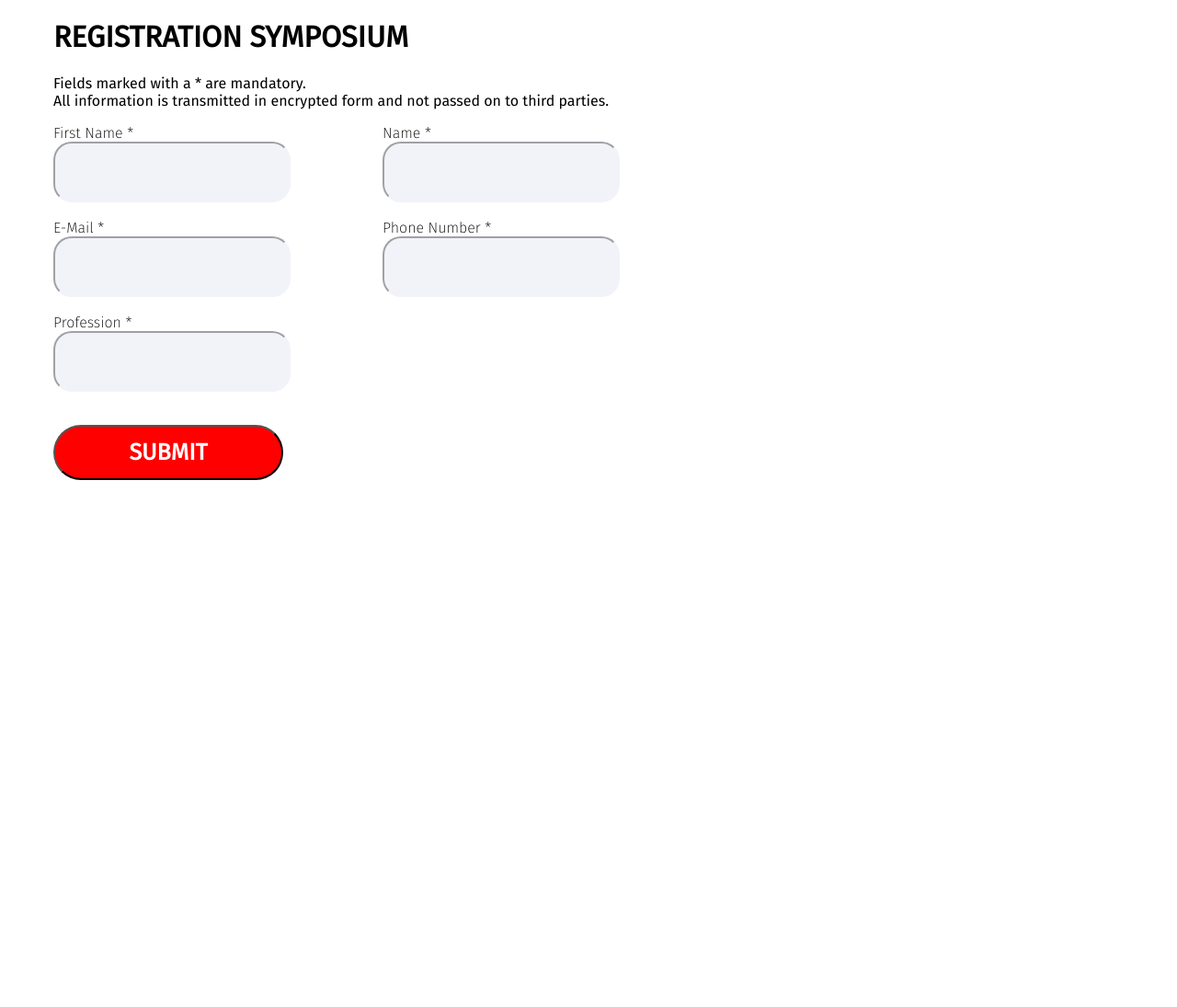
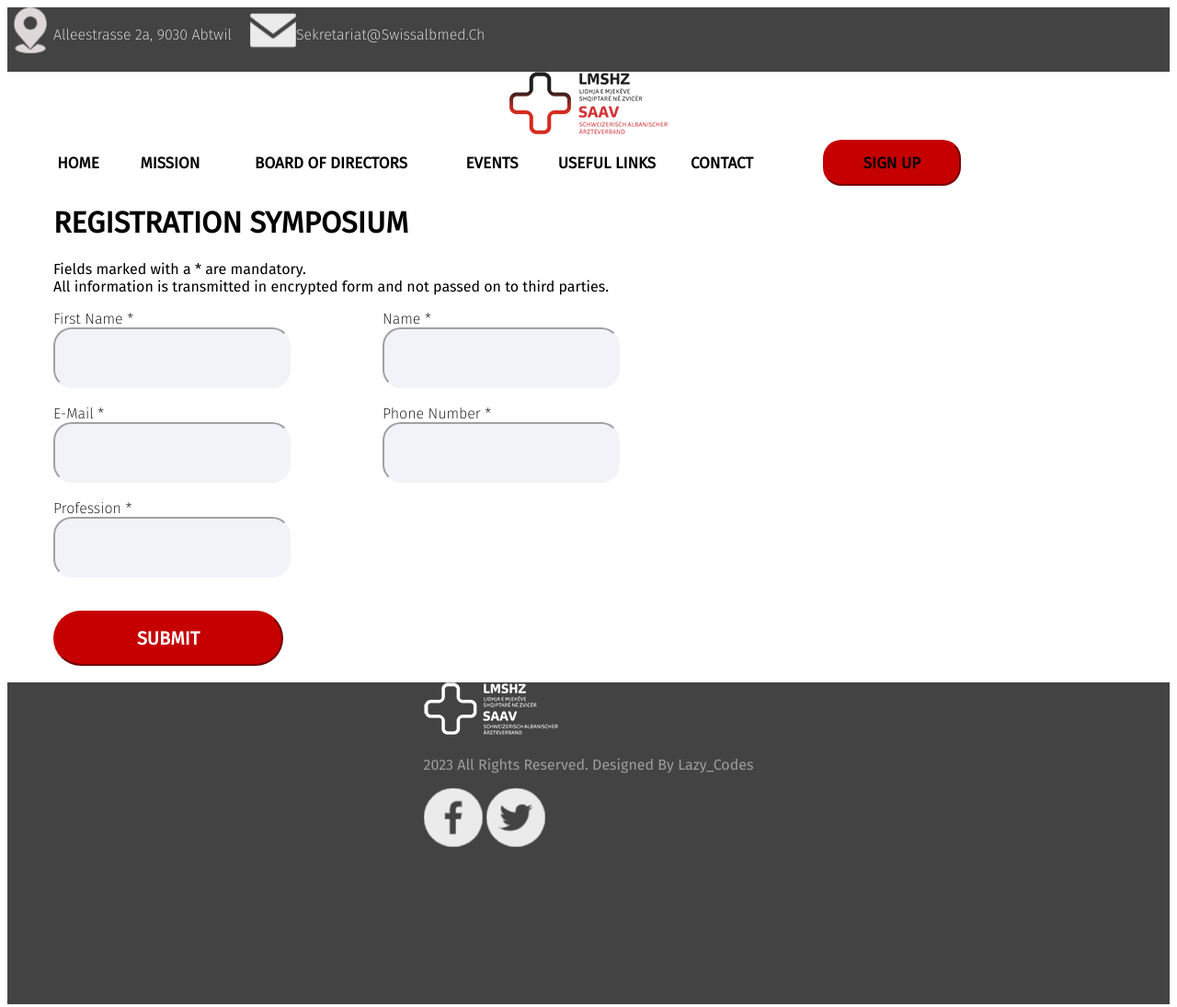
Before and after one commit to Temi-Michael/external, a plain HTML site: page anmelden_s.html in a window 1280 px wide. Shown: the whole page at 92% size. Before the commit the page ends 800 px from the top, so only its background shows below. Drawn offline with Linux system fonts and the light colour scheme.

Commit message:
Second Commit

```diff
--- a/anmelden_m.css
+++ b/anmelden_m.css
@@ -19,6 +19,7 @@
   .mail {
     width: 50px;
     height: 50px;
+    margin-left: 20px;
   }
 
   .l-text {
@@ -26,6 +27,7 @@
     text-transform: capitalize;
     font-weight: lighter;
     color: #ebebeb;
+    margin-top: 20px;
   }
 
   .m-text {
@@ -33,6 +35,7 @@
     text-transform: capitalize;
     font-weight: lighter;
     color: #ebebeb;
+    margin-top: 20px;
   }
 
   .nav-logo {
@@ -574,7 +577,7 @@
     font-family: 'Fira Sans', sans-serif;
     text-transform: uppercase;
     font-weight: 1000;
-    font-size: 25px;
+    font-size: 20px;
     margin-left: 50px;
     box-shadow: inset 0 0 0 0 red;
     transition: ease-out 0.3s;
--- a/anmelden_s.css
+++ b/anmelden_s.css
@@ -3,8 +3,175 @@
 /* font-family: 'Fira Sans', sans-serif; */
 @import url('https://fonts.googleapis.com/css2?family=Fira+Sans:wght@200&display=swap');
 
+.nav-1 {
+    width: 100%;
+    height: 70px;
+    background-color: #434343;
+    display: flex;
 
-  .first {
+  }
+
+  .location {
+    width: 50px;
+    height: 50px;
+  }
+
+  .mail {
+    width: 50px;
+    height: 50px;
+    margin-left: 20px;
+  }
+
+  .l-text {
+    font-family: 'Fira Sans', sans-serif;
+    text-transform: capitalize;
+    font-weight: lighter;
+    color: #ebebeb;
+    margin-top: 20px;
+  }
+
+  .m-text {
+    font-family: 'Fira Sans', sans-serif;
+    text-transform: capitalize;
+    font-weight: lighter;
+    color: #ebebeb;
+    margin-top: 20px;
+  }
+
+  .nav-logo {
+    align-items: center;
+    text-align: center;
+  }
+
+  .nav-link {
+    display: flex;
+    margin-left: 27px;
+  }
+
+  .btn {
+    display: flex;
+    margin-left: 30px;
+
+  }
+
+  a {
+    text-decoration: none;
+    font-family: 'Fira Sans', sans-serif;
+    text-transform: uppercase;
+    font-size: 17px;
+    font-weight: bold;
+    color: black;
+  }
+
+
+
+  .home {
+    width: 100px;
+    height: 50px;
+    background-color: transparent;
+    border-color: transparent;
+  }
+
+  .homeh {
+    color: black;
+  }
+
+  .homeh:hover {
+    color: #c60000;
+  }
+
+  .mission {
+    width: 100px;
+    height: 50px;
+    background-color: transparent;
+    border-color: transparent;
+  }
+
+  .missionm {
+    color: black;
+  }
+
+  .missionm:hover {
+    color: #c60000;
+  }
+
+  .board {
+    width: 250px;
+    height: 50px;
+    background-color: transparent;
+    border-color: transparent;
+  }
+
+  .boardb {
+    color: black;
+  }
+
+  .boardb:hover {
+    color: #c60000;
+  }
+
+  .events {
+    width: 100px;
+    height: 50px;
+    background-color: transparent;
+    border-color: transparent;
+  }
+
+  .eventse {
+    color: black;
+  }
+
+  .eventse:hover {
+    color: #c60000;
+  }
+
+  .useful {
+    width: 150px;
+    height: 50px;
+    background-color: transparent;
+    border-color: transparent;
+  }
+
+  .usefulu {
+    color: black;
+  }
+
+  .usefulu:hover {
+    color: #c60000;
+  }
+
+  .contact {
+    width: 100px;
+    height: 50px;
+    background-color: transparent;
+    border-color: transparent;
+  }
+
+  .contactc {
+    color: black;
+
+  }
+
+  .contactc:hover {
+    color: #c60000;
+  }
+
+  .fa-search {
+    margin-top: 20px;
+    margin-left: 30px;
+
+  }
+
+  .sign {
+    width: 150px;
+    height: 50px;
+    border-radius: 20px;
+    background-color: #c60000;
+    border-color: #c60000;
+  }
+
+
+.first {
     display: flex;
 }
 
@@ -119,20 +286,41 @@ h1 {
     width: 250px;
     height: 60px;
     border-radius: 30px;
-    background-color: red;
+    background-color: #c60000;
+    border-color: #c60000;
     color: white;
     font-family: 'Fira Sans', sans-serif;
     text-transform: uppercase;
     font-weight: 1000;
-    font-size: 25px;
+    font-size: 20px;
     margin-left: 50px;
-    box-shadow: inset 0 0 0 0 rgb(162, 3, 3);
+    box-shadow: inset 0 0 0 0 red;
     transition: ease-out 0.3s;
     outline: none;
 }
 
 .submit:hover {
-    box-shadow: inset 300px 0 0 0 rgb(162, 3, 3);
+    box-shadow: inset 300px 0 0 0 red;
     cursor: pointer;
     color: black;
 }
+
+.footer {
+    width: 100%;
+    height: 350px;
+    background-color: #434343;
+    display: flex;
+    justify-content: center;
+}
+
+.cen {
+
+}
+
+.footer-text {
+    font-family: 'Fira Sans', sans-serif;
+    text-transform: capitalize;
+    color: #9d9d9f;
+    font-weight: light;
+    font-size: medium;
+}
--- a/anmelden_s.html
+++ b/anmelden_s.html
@@ -9,6 +9,46 @@
     <!-- <link rel="stylesheet" href="https://cdn.jsdelivr.net/npm/water.css@2/out/water.css"> -->
 </head>
 <body>
+    <nav class="nav-1">
+        <img src="/img/Location-marker.png" alt="Location" class="location">
+        <span class="l-text">Alleestrasse 2a, 9030 Abtwil</span>
+        <img src="/img/mail-2569.png" alt="Mail" class="mail">
+        <span class="m-text">sekretariat@swissalbmed.ch</span>
+    </nav>
+    <nav class="nav-2">
+        <div class="nav-logo">
+            <a href="#">
+                <img src="/img/logo-default-147x46 color.png" alt="" class="logo-color">
+            </a>
+        </div>
+        <div class="nav-link">
+            <button class="home">
+                <a href="#" class="homeh">home</a>
+            </button>
+            <button class="mission">
+                <a href="#" class="missionm">mission</a>
+            </button>
+            <button class="board">
+                <a href="#" class="boardb">board of directors</a>
+            </button>
+            <button class="events">
+                <a href="#" class="eventse">events</a>
+            </button>
+            <button class="useful">
+                <a href="#" class="usefulu">useful links</a>
+            </button>
+            <button class="contact">
+                <a href="#" class="contactc">contact</a>
+            </button>
+                <i class="fa fa-search fa2x1" aria-hidden="true"></i>
+            <div class="btn">
+                <button class="sign">
+                    <a href="#">sign up</a>
+                </button>
+            </div>
+        </div>
+
+    </nav>
     <h1>
         registration symposium
     </h1>
@@ -55,7 +95,20 @@
         </div><br><br>
         <button type="submit" class="submit" id="submit">
             submit
-        </button>
+        </button><br><br>
+        <footer class="footer">
+            <div class="cen">
+                <a href="#"><img src="/img/logo-inverse-147x46 black.png" alt=""></a>
+                <p class="footer-text">
+                <i class="fa fa-copyright" aria-hidden="true"></i></i>2023 All Rights Reserved.
+                Designed By Lazy_Codes
+                <div class="social">
+                </p>
+                <img src="/img/facebook-logo-2163.png" alt="Facebook" class="facebook">
+                <img src="/img/twitter-2170.png" alt="Twitter" class="twitter">
+                </div>
+            </div>
+        </footer>
     </form>
 </body>
 </html>
```
